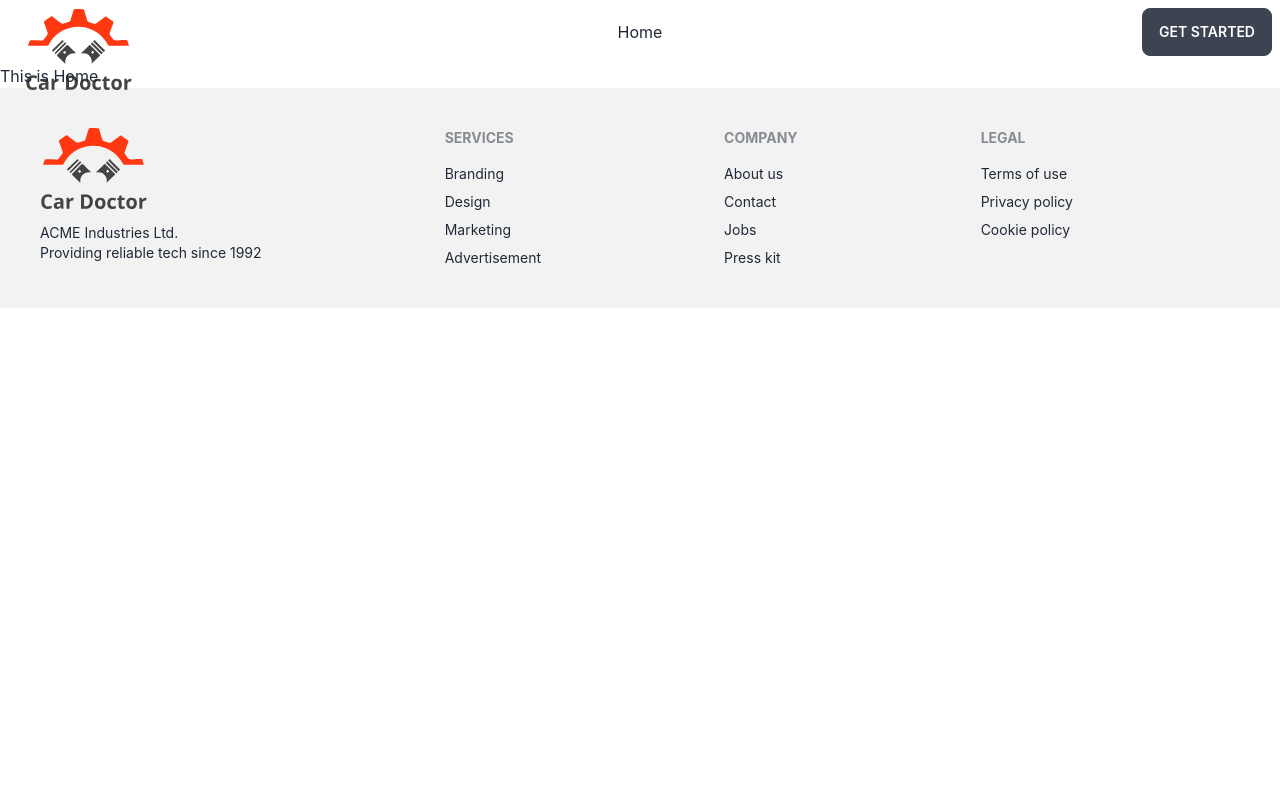
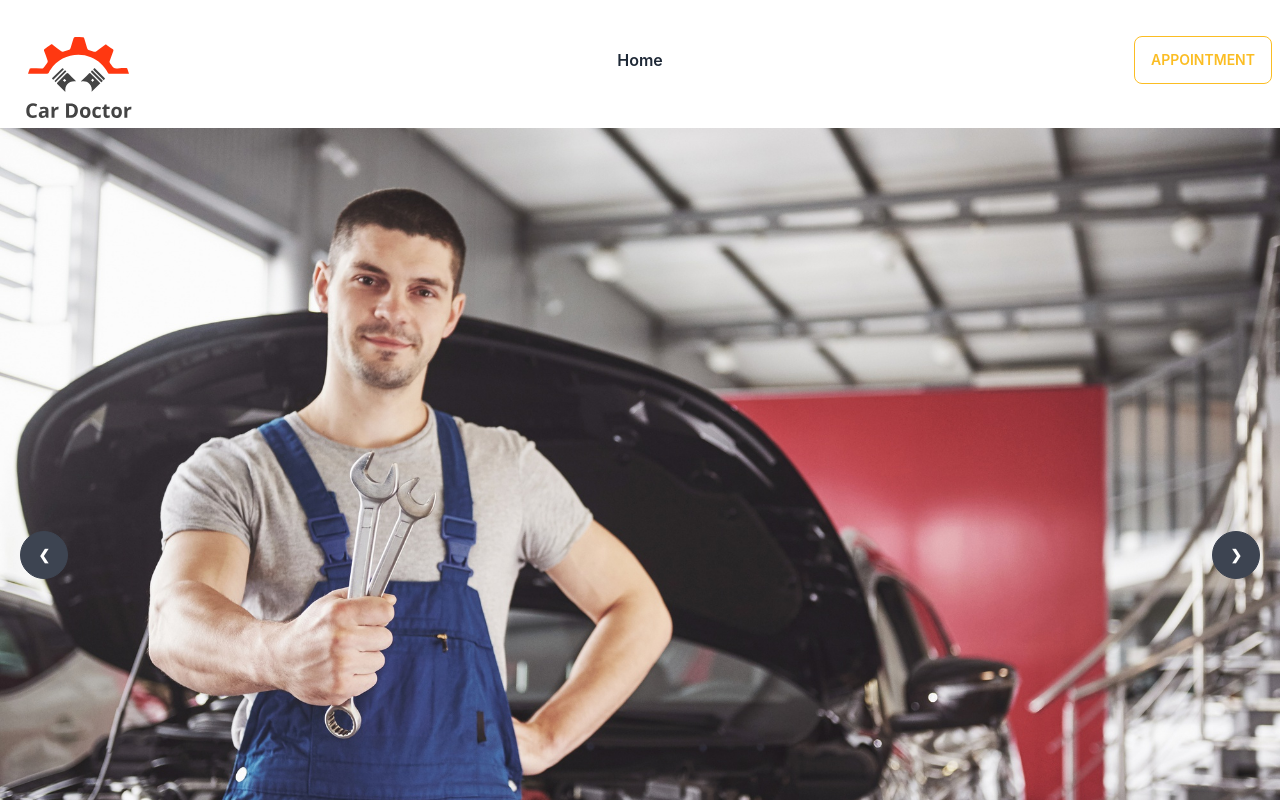
Before and after one commit to abdulhakim10/genius-car-client, a React (Create React App) app: page / in a window 1280 px wide. Shown: the top 800 px of the page. Built offline with nearby package versions, Linux system fonts and the light colour scheme.

Commit message:
Style Header and footer and create simple banner

```diff
--- a/src/App.js
+++ b/src/App.js
@@ -4,7 +4,7 @@ import router from './Router/Routes/Routes';
 
 function App() {
   return (
-    <div>
+    <div data-theme='light' className='max-w-screen-xl mx-auto'>
       <RouterProvider router={router}></RouterProvider>
     </div>
   );
--- /dev/null
+++ b/src/Pages/Home/Banner/Banner.js
@@ -0,0 +1,58 @@
+import React from 'react';
+import img1 from '../../../assets/images/banner/1.jpg';
+import img2 from '../../../assets/images/banner/2.jpg';
+import img3 from '../../../assets/images/banner/3.jpg';
+import img4 from '../../../assets/images/banner/4.jpg';
+import img5 from '../../../assets/images/banner/5.jpg';
+import img6 from '../../../assets/images/banner/6.jpg';
+
+const Banner = () => {
+    return (
+        <div className="carousel w-full">
+  <div id="slide1" className="carousel-item relative w-full">
+    <img src={img1} alt='' className="w-full" />
+    <div className="absolute flex justify-between transform -translate-y-1/2 left-5 right-5 top-1/2">
+      <a href="#slide4" className="btn btn-circle">❮</a>
+      <a href="#slide2" className="btn btn-circle">❯</a>
+    </div>
+  </div>
+  <div id="slide2" className="carousel-item relative w-full">
+    <img src={img2} alt='' className="w-full" />
+    <div className="absolute flex justify-between transform -translate-y-1/2 left-5 right-5 top-1/2">
+      <a href="#slide1" className="btn btn-circle">❮</a>
+      <a href="#slide3" className="btn btn-circle">❯</a>
+    </div>
+  </div>
+  <div id="slide3" className="carousel-item relative w-full">
+    <img src={img3} alt='' className="w-full" />
+    <div className="absolute flex justify-between transform -translate-y-1/2 left-5 right-5 top-1/2">
+      <a href="#slide2" className="btn btn-circle">❮</a>
+      <a href="#slide4" className="btn btn-circle">❯</a>
+    </div>
+  </div>
+  <div id="slide4" className="carousel-item relative w-full">
+    <img src={img4} alt='' className="w-full" />
+    <div className="absolute flex justify-between transform -translate-y-1/2 left-5 right-5 top-1/2">
+      <a href="#slide3" className="btn btn-circle">❮</a>
+      <a href="#slide1" className="btn btn-circle">❯</a>
+    </div>
+  </div>
+  <div id="slide4" className="carousel-item relative w-full">
+    <img src={img5} alt='' className="w-full" />
+    <div className="absolute flex justify-between transform -translate-y-1/2 left-5 right-5 top-1/2">
+      <a href="#slide3" className="btn btn-circle">❮</a>
+      <a href="#slide1" className="btn btn-circle">❯</a>
+    </div>
+  </div>
+  <div id="slide4" className="carousel-item relative w-full">
+    <img src={img6} alt='' className="w-full" />
+    <div className="absolute flex justify-between transform -translate-y-1/2 left-5 right-5 top-1/2">
+      <a href="#slide3" className="btn btn-circle">❮</a>
+      <a href="#slide1" className="btn btn-circle">❯</a>
+    </div>
+  </div>
+</div>
+    );
+};
+
+export default Banner;
--- a/src/Pages/Home/Home/Home.js
+++ b/src/Pages/Home/Home/Home.js
@@ -1,9 +1,10 @@
 import React from 'react';
+import Banner from '../Banner/Banner';
 
 const Home = () => {
     return (
         <div>
-            <h2>This is Home</h2>
+            <Banner></Banner>
         </div>
     );
 };
--- a/src/Pages/Shared/Footer/Footer.js
+++ b/src/Pages/Shared/Footer/Footer.js
@@ -3,7 +3,7 @@ import logo from '../../../assets/logo.svg';
 
 const Footer = () => {
     return (
-        <footer className="footer p-10 bg-base-200 text-base-content">
+        <footer className="footer p-32 bg-black text-white">
             <div>
                 <img src={logo} alt="" />
                 <p>ACME Industries Ltd.<br/>Providing reliable tech since 1992</p>
--- a/src/Pages/Shared/Header/Header.js
+++ b/src/Pages/Shared/Header/Header.js
@@ -4,10 +4,10 @@ import logo from '../../../assets/logo.svg';
 
 const Header = () => {
     const menuItems = <>
-        <li><Link to='/'>Home</Link></li>
+        <li className='font-semibold'><Link to='/'>Home</Link></li>
     </>
     return (
-        <div className="navbar bg-base-100">
+        <div className="navbar h-20 mb-12 pt-12 bg-base-100">
             <div className="navbar-start">
                 <div className="dropdown">
                     <label tabIndex={0} className="btn btn-ghost lg:hidden">
@@ -27,7 +27,7 @@ const Header = () => {
                 </ul>
             </div>
             <div className="navbar-end">
-                <a className="btn">Get started</a>
+            <button className="btn btn-outline btn-warning">Appointment</button>
             </div>
         </div>
     );
```
